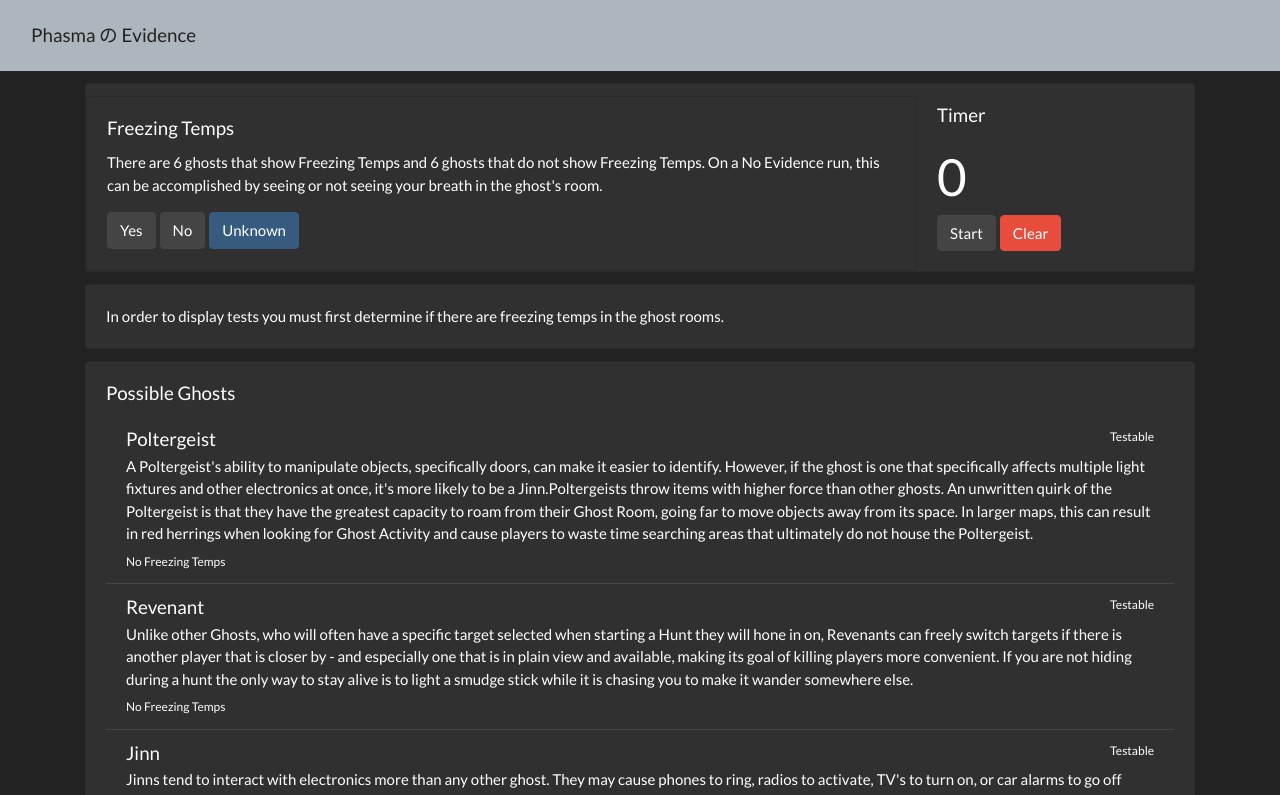
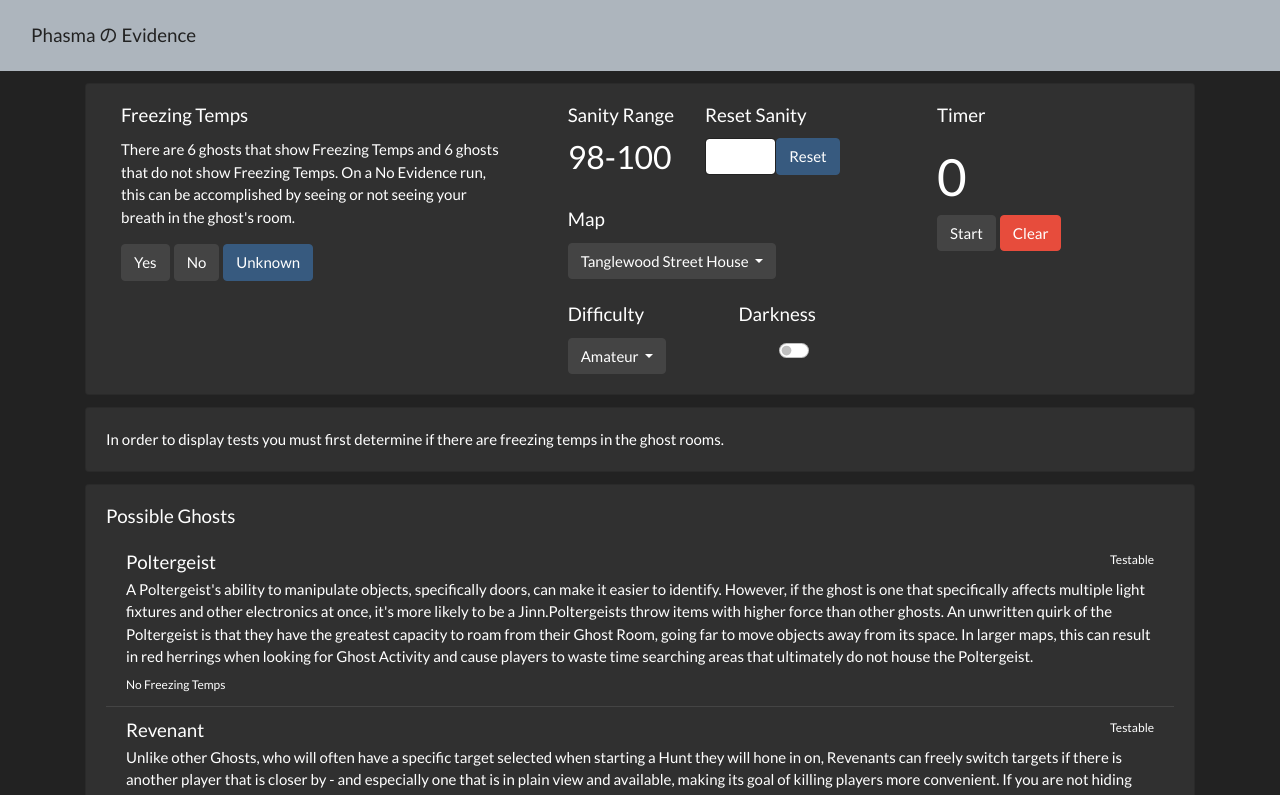
Before and after one commit to nick-freitas/phasma-no-evidence, an Angular app: page / in a window 1280 px wide. Shown: the top 795 px of the page. Built offline with nearby package versions, Linux system fonts and the light colour scheme.

Commit message:
add sanity ui and passive drain

```diff
--- a/src/app/app.component.html
+++ b/src/app/app.component.html
@@ -25,7 +25,104 @@
         </button>
       </section>
     </div>
-    <div class="card freezing-temps">
+    <div class="card-body col-md-4">
+      <div class="sanity-block d-flex flex-row">
+        <div class="">
+          <h5 class="card-title">Sanity Range</h5>
+          <div
+            *ngIf="this.sanityService.sanity$ | async as sanity"
+            class="d-flex flex-row"
+          >
+            <h3 class="">{{ sanity.low | number: "0.0-0" }}</h3>
+            <h3>-</h3>
+            <h3>{{ sanity.high | number: "0.0-0" }}</h3>
+          </div>
+        </div>
+        <div class="ml-3 col-md-6">
+          <h5 class="card-title">Reset Sanity</h5>
+          <div class="d-flex flex-row">
+            <input
+              type="number"
+              class="form-control"
+              id="exampleDropdownFormEmail1"
+              [formControl]="resetValue"
+              placeholder=""
+            />
+            <button class="btn btn-primary" (click)="resetSanity()">
+              Reset
+            </button>
+          </div>
+        </div>
+      </div>
+      <div class="mt-4">
+        <h5 class="card-title">Map</h5>
+        <div class="dropdown">
+          <button
+            class="btn btn-secondary dropdown-toggle"
+            type="button"
+            id="dropdownMenuButton"
+            data-bs-toggle="dropdown"
+            aria-expanded="false"
+          >
+            {{ this.map.name }}
+          </button>
+          <ul class="dropdown-menu" aria-labelledby="dropdownMenuButton">
+            <li>
+              <a
+                class="dropdown-item"
+                (click)="selectMap(map)"
+                *ngFor="let map of this.maps"
+              >
+                {{ map.name }}
+              </a>
+            </li>
+          </ul>
+        </div>
+      </div>
+      <div class="mt-4 d-flex flex-row">
+        <div class="diff">
+          <h5 class="card-title">Difficulty</h5>
+          <div class="dropdown">
+            <button
+              class="btn btn-secondary dropdown-toggle"
+              type="button"
+              id="dropdownMenuButton"
+              data-bs-toggle="dropdown"
+              aria-expanded="false"
+            >
+              {{ this.difficulty.name }}
+            </button>
+            <ul class="dropdown-menu" aria-labelledby="dropdownMenuButton">
+              <li>
+                <a
+                  class="dropdown-item"
+                  (click)="selectDifficulty(difficulty)"
+                  *ngFor="let difficulty of this.difficulties"
+                >
+                  {{ difficulty.name }}
+                </a>
+              </li>
+            </ul>
+          </div>
+        </div>
+        <div class="darkness col-md-6 d-flex flex-column align-items-end">
+          <h5 class="card-title">Darkness</h5>
+          <div class="form-check form-switch">
+            <input
+              class="form-check-input"
+              type="checkbox"
+              id="flexSwitchCheckChecked"
+              [formControl]="inDarkness"
+              checked
+            />
+            <!-- <label class="form-check-label" for="flexSwitchCheckChecked">
+              In Darkness
+            </label> -->
+          </div>
+        </div>
+      </div>
+    </div>
+    <div class="freezing-temps col-md-5">
       <div class="card-body">
         <h5 class="card-title">Freezing Temps</h5>
         <p class="card-text">
--- a/src/app/app.component.ts
+++ b/src/app/app.component.ts
@@ -1,7 +1,12 @@
+import { ThisReceiver } from '@angular/compiler';
 import { Component, OnDestroy } from '@angular/core';
-import { timer } from 'rxjs';
+import { FormControl } from '@angular/forms';
+import { Observable, Subscription, timer } from 'rxjs';
 import { __spread } from 'tslib';
+import { DIFFICULTIES, Difficulty } from './difficulties.data';
 import { GHOSTS } from './ghosts.data';
+import { Map, MAPS } from './maps.data';
+import { SanityService } from './sanity.service';
 import { TESTS } from './tests.data';
 
 @Component({
@@ -40,12 +45,46 @@ export class AppComponent {
   timerRef: any;
   running: boolean = false;
   startText = 'Start';
+  maps: Map[];
+  map: Map;
+  difficulties: Difficulty[];
+  difficulty: Difficulty;
+  resetValue: FormControl;
+  inDarkness: FormControl;
+  subscriptions: Subscription[];
 
-  constructor() {
+  constructor(public sanityService: SanityService) {
     this.ghosts = [...GHOSTS];
     this.tests = [...TESTS];
     this.duplicateTestResults = false;
     this.counter = 0;
+    this.maps = MAPS;
+    this.map = this.maps[0];
+    this.difficulties = DIFFICULTIES;
+    this.difficulty = this.difficulties[0];
+    this.resetValue = new FormControl();
+    this.inDarkness = new FormControl();
+
+    this.subscriptions = [];
+    this.subscriptions.push(
+      this.inDarkness.valueChanges.subscribe((value) => {
+        this.sanityService.setDarkness(value);
+      })
+    );
+  }
+
+  selectMap(map: Map): void {
+    this.map = map;
+    this.sanityService.setMap(this.map);
+  }
+
+  selectDifficulty(difficulty: Difficulty): void {
+    this.difficulty = difficulty;
+    this.sanityService.setDifficulty(this.difficulty);
+  }
+
+  resetSanity() {
+    this.sanityService.resetSanity(this.resetValue.value);
   }
 
   confirmFreezingTemp(confirm?: boolean): void {
@@ -167,5 +206,6 @@ export class AppComponent {
 
   ngOnDestroy() {
     clearInterval(this.timerRef);
+    this.subscriptions.forEach((sub) => sub.unsubscribe());
   }
 }
--- a/src/app/app.module.ts
+++ b/src/app/app.module.ts
@@ -6,6 +6,7 @@ import { AppComponent } from './app.component';
 import { NavBarComponent } from './nav-bar.component';
 import { FooterComponent } from './footer.component';
 import { TimeChangePipe } from './time-change.pipe';
+import { ReactiveFormsModule } from '@angular/forms';
 
 @NgModule({
   declarations: [
@@ -14,7 +15,7 @@ import { TimeChangePipe } from './time-change.pipe';
     FooterComponent,
     TimeChangePipe,
   ],
-  imports: [BrowserModule, AppRoutingModule],
+  imports: [BrowserModule, AppRoutingModule, ReactiveFormsModule],
   providers: [],
   bootstrap: [AppComponent],
 })
--- a/src/app/difficulties.data.ts
+++ b/src/app/difficulties.data.ts
@@ -1,4 +1,9 @@
-export const DIFFICULTIES = [
+export interface Difficulty {
+  name: string;
+  dropRate: number;
+}
+
+export const DIFFICULTIES: Difficulty[] = [
   {
     name: 'Amateur',
     dropRate: 1.0,
--- a/src/app/maps.data.ts
+++ b/src/app/maps.data.ts
@@ -4,7 +4,16 @@ enum MAP_SIZES {
   LARGE,
 }
 
-export const MAPS = [
+export interface Map {
+  name: string;
+  size: MAP_SIZES;
+  setupDropRate?: number;
+  normalDropRate?: number;
+  soloSetupDropRate?: number;
+  soloNormalDropRate?: number;
+}
+
+export const MAPS: Map[] = [
   {
     name: 'Tanglewood Street House',
     size: MAP_SIZES.SMALL,
@@ -54,8 +63,8 @@ export const MAPS = [
       break;
   }
 
-  map.SoloSetupDropRate = map.setupDropRate / 2.0;
-  map.SoloNormalDropRate = map.normalDropRate / 2.0;
+  map.soloSetupDropRate = map.setupDropRate / 2.0;
+  map.soloNormalDropRate = map.normalDropRate / 2.0;
 
   return map;
 });
--- /dev/null
+++ b/src/app/sanity.service.ts
@@ -0,0 +1,133 @@
+import { Injectable } from '@angular/core';
+import { BehaviorSubject, Subscription, timer } from 'rxjs';
+import { DIFFICULTIES, Difficulty } from './difficulties.data';
+import { Map, MAPS } from './maps.data';
+
+export interface SanityRange {
+  low: number;
+  high: number;
+}
+
+@Injectable({
+  providedIn: 'root',
+})
+export class SanityService {
+  /**
+   * Goals:
+   *
+   * Need to know:
+   * - What type of map
+   * - Single vs Multiplayer
+   *
+   * * Be as accurate as it can be with sanity so you dont need to go back to the truck
+   * * Only to see what type of ghost it'll be
+   *
+   *
+   * * For example: Sanity is @ 90%, you go into the dark room and we calc the sanity
+   *  --- Normal Sanity
+   *  --- Mare Sanity
+   *  --- Yurei Sanity
+   *  --- Demon Sanity
+   * * We track what it normally would be vs what it is on a specifc type of ghost
+   *
+   * * Special Sanity Drops
+   * --- Fail Ouija -40
+   * --- Success Ouija
+   * --- --- Demon: stays as is
+   * --- ---- Rest:
+   *
+   * * You log the time with timer, when you're done with the "timer" you hit the lap button and ...
+   *
+   * * Go back to Truck and check what sanity is
+   *
+   * Gaining Sanity
+   * -- Took pill button
+   *
+   * Add in "Low Sanity", user can input
+   *
+   * TWO TYPES of SANITY DRAIN
+   *
+   * * Passive Sanity Drain
+   * -- Check state of "IN DARKNESS" toggle; if on passive; if off no passive
+   *
+   * * Active Ghost Evidence
+   *  --- Start timer ; LAP
+   *
+   * * Need to take in what map
+   * * Need to take in what the difficulty is
+   */
+  sanity$: BehaviorSubject<SanityRange>;
+  inDarkness$: BehaviorSubject<boolean>;
+  lowSanityDelta: number = -2;
+  highSanityDelta: number = 3;
+  map: Map;
+  difficulty: Difficulty;
+  subscriptions: Subscription[];
+  timing: Subscription | undefined;
+
+  constructor() {
+    this.sanity$ = new BehaviorSubject<SanityRange>({ low: 0, high: 0 });
+    this.nextSanity(100);
+
+    this.inDarkness$ = new BehaviorSubject<boolean>(false);
+    this.map = MAPS[0];
+    this.difficulty = DIFFICULTIES[0];
+
+    this.subscriptions = [];
+    this.subscriptions.push(
+      this.inDarkness$.subscribe((inDarkness) => {
+        if (!inDarkness) {
+          return this.stopTimer();
+        }
+
+        this.timing = timer(0, 1000).subscribe((_) =>
+          this.nextSanity(
+            this.sanity$.value.low -
+              this.lowSanityDelta -
+              (this.map.normalDropRate || 0)
+          )
+        );
+      })
+    );
+  }
+
+  private stopTimer() {
+    this.timing?.unsubscribe();
+  }
+
+  setMap(map: Map) {
+    this.map = map;
+  }
+
+  setDifficulty(difficulty: Difficulty) {
+    this.difficulty = difficulty;
+  }
+
+  resetSanity(sanity: number): void {
+    sanity = sanity - this.lowSanityDelta;
+    this.nextSanity(sanity);
+  }
+
+  setDarkness(value: boolean): void {
+    this.inDarkness$.next(value);
+  }
+
+  private nextSanity(sanity: number): void {
+    this.sanity$ = new BehaviorSubject<SanityRange>({
+      low: this.getLowSanity(sanity),
+      high: this.getHighSanity(sanity),
+    });
+  }
+
+  getLowSanity(sanity: number): number {
+    const lowSanity = sanity + this.lowSanityDelta;
+    if (lowSanity < 0) return 0;
+    return lowSanity;
+  }
+
+  getHighSanity(sanity: number): number {
+    const highSanity = sanity + this.highSanityDelta;
+    if (highSanity > 100) return 100;
+    return highSanity;
+  }
+}
```
